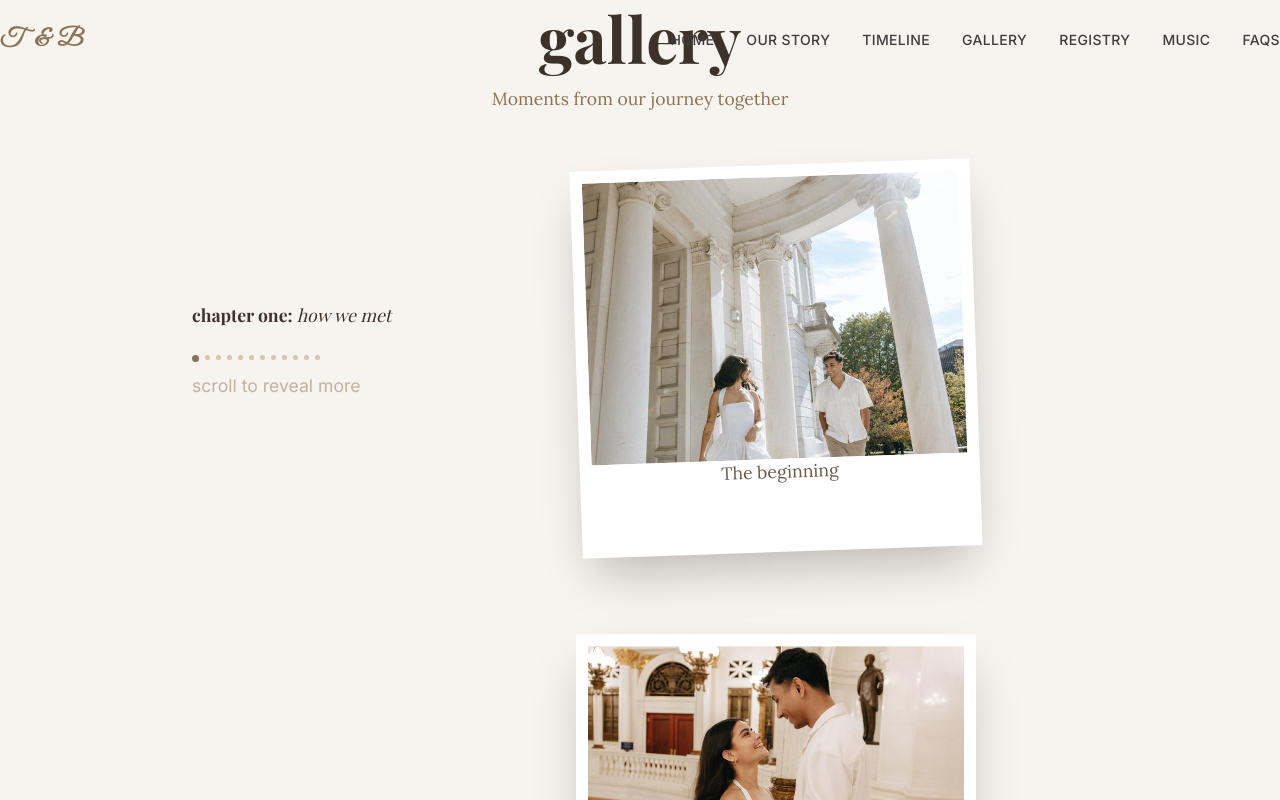
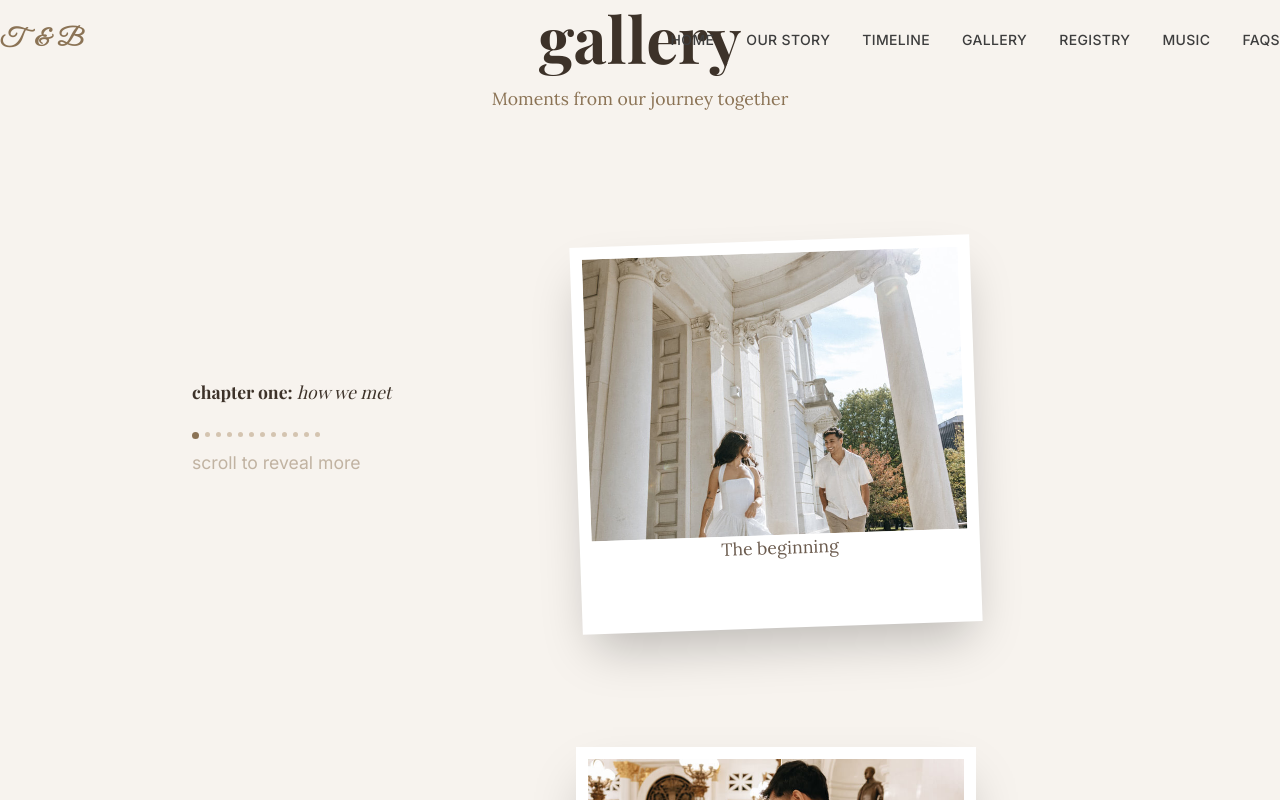
Before and after one commit to tarakhanal/website, a Next.js app: page /gallery in a window 1280 px wide. Shown: the top 800 px of the page. Built offline with nearby package versions, Linux system fonts and the light colour scheme; a web font is replaced by a local one.

Commit message:
Scrolling Gallery

```diff
--- a/src/app/gallery/page.tsx
+++ b/src/app/gallery/page.tsx
@@ -48,29 +48,69 @@ const allPhotos: PhotoEntry[] = [
 
 const N = allPhotos.length;
 
-// Predetermined scatter so the pile looks like real photos casually dropped
 const scatter = [
-  { rot: -2,   x:  0,  },
-  { rot:  3.5, x:  14, },
-  { rot: -4.5, x: -12, },
-  { rot:  1.5, x:  8,  },
-  { rot: -3,   x: -6,  },
-  { rot:  2.5, x:  16, },
-  { rot: -1.5, x: -10, },
-  { rot:  4,   x:  6,  },
-  { rot: -2.5, x: -16, },
-  { rot:  1,   x:  10, },
-  { rot: -3.5, x: -4,  },
-  { rot:  2,   x:  12, },
+  { rot: -2,   x:  0  },
+  { rot:  3.5, x:  14 },
+  { rot: -4.5, x: -12 },
+  { rot:  1.5, x:  8  },
+  { rot: -3,   x: -6  },
+  { rot:  2.5, x:  16 },
+  { rot: -1.5, x: -10 },
+  { rot:  4,   x:  6  },
+  { rot: -2.5, x: -16 },
+  { rot:  1,   x:  10 },
+  { rot: -3.5, x: -4  },
+  { rot:  2,   x:  12 },
 ];
 
+// ─── Polaroid Stack ───────────────────────────────────────────────────────────
+function PolaroidStack({ stackIndex, onOpen, sizes }: { stackIndex: number; onOpen: (i: number) => void; sizes: string }) {
+  return (
+    <div className="relative w-full" style={{ height: 'min(460px, 88vw)' }}>
+      {allPhotos.map((photo, i) => {
+        const { rot, x } = scatter[i];
+        const stacked   = i <= stackIndex;
+        const isPeek    = i === stackIndex + 1;
+        const isHidden  = i > stackIndex + 1;
+        // Keep peek card elevated so it animates OUT on top when scrolling back,
+        // not from behind the pile. Hidden cards go to 0.
+        const zIndex    = stacked ? i + 1 : isPeek ? stackIndex + 2 : 0;
+        const yVal      = stacked ? '0%' : isPeek ? '110%' : '300%';
+        const xVal      = stacked ? x : 0;
+        const rotVal    = stacked ? rot : 0;
+        const clickable = stacked || isPeek;
+
+        return (
+          <motion.div
+            key={i}
+            animate={{ y: yVal, x: xVal }}
+            transition={{ type: 'spring', stiffness: 120, damping: 22 }}
+            style={{ zIndex, position: 'absolute', inset: 0, display: 'flex', alignItems: 'center', justifyContent: 'center', visibility: isHidden ? 'hidden' : 'visible' }}
+          >
+            <motion.div
+              whileHover={clickable ? { scale: 1.04, rotate: 0, x: 0 } : {}}
+              transition={{ duration: 0.2 }}
+              onClick={() => clickable && onOpen(i)}
+              className="bg-white shadow-2xl flex flex-col"
+              style={{ padding: '12px 12px 52px 12px', width: 'min(400px, 88vw)', rotate: `${rotVal}deg`, cursor: clickable ? 'pointer' : 'default' }}
+            >
+              <div className="relative overflow-hidden" style={{ aspectRatio: '4/3' }}>
+                <Image src={photo.src} alt={photo.caption} fill sizes={sizes} className="object-cover" />
+              </div>
+              <p className="text-center text-sm mt-3 text-[#6B5B4E]" style={{ fontFamily: "'Lora', serif" }}>
+                {photo.caption}
+              </p>
+            </motion.div>
+          </motion.div>
+        );
+      })}
+    </div>
+  );
+}
+
 // ─── Lightbox ────────────────────────────────────────────────────────────────
-function Lightbox({
-  index, onClose, onPrev, onNext,
-}: { index: number; onClose: () => void; onPrev: () => void; onNext: () => void }) {
+function Lightbox({ index, onClose, onPrev, onNext }: { index: number; onClose: () => void; onPrev: () => void; onNext: () => void }) {
   const photo = allPhotos[index];
-
-  // keyboard navigation
   useEffect(() => {
     const handler = (e: KeyboardEvent) => {
       if (e.key === 'Escape') onClose();
@@ -83,38 +123,35 @@ function Lightbox({
 
   return (
     <motion.div
-      initial={{ opacity: 0 }}
-      animate={{ opacity: 1 }}
-      exit={{ opacity: 0 }}
-      transition={{ duration: 0.2 }}
-      className="fixed inset-0 z-[200] flex items-center justify-center bg-black/85 backdrop-blur-sm p-4"
+      initial={{ opacity: 0 }} animate={{ opacity: 1 }} exit={{ opacity: 0 }} transition={{ duration: 0.2 }}
+      className="fixed inset-0 z-[200] flex flex-col items-center justify-center bg-black/85 backdrop-blur-sm p-6"
+      style={{ minHeight: '100dvh' }}
       onClick={onClose}
     >
       <motion.div
-        initial={{ scale: 0.9, opacity: 0 }}
-        animate={{ scale: 1, opacity: 1 }}
-        exit={{ scale: 0.9, opacity: 0 }}
-        transition={{ duration: 0.25 }}
+        initial={{ scale: 0.9, opacity: 0 }} animate={{ scale: 1, opacity: 1 }} exit={{ scale: 0.9, opacity: 0 }} transition={{ duration: 0.25 }}
         onClick={(e) => e.stopPropagation()}
-        className="relative flex flex-col items-center w-full max-w-3xl"
+        className="flex flex-col items-center w-full max-w-lg"
+        style={{ maxHeight: 'calc(100dvh - 80px)' }}
       >
-        <button
-          onClick={onClose}
-          className="absolute -top-10 right-0 text-white/70 hover:text-white transition-colors"
-        >
-          <X className="w-7 h-7" />
-        </button>
-
-        <div className="bg-white shadow-2xl w-full" style={{ padding: '12px 12px 52px 12px' }}>
-          <div className="relative w-full" style={{ aspectRatio: '4/3' }}>
-            <Image src={photo.src} alt={photo.caption} fill sizes="800px" className="object-cover" />
+        <div className="bg-white shadow-2xl w-full flex flex-col" style={{ padding: '12px 12px 24px 12px', minHeight: 0 }}>
+          {/* Close button */}
+          <div className="flex justify-end mb-2 flex-shrink-0">
+            <button onClick={onClose} className="text-[#8B7355]/60 hover:text-[#3D3229] transition-colors">
+              <X className="w-6 h-6" />
+            </button>
           </div>
-          <p className="text-center text-base mt-4 text-[#6B5B4E]" style={{ fontFamily: "'Lora', serif" }}>
-            {photo.caption}
-          </p>
+          <div className="flex-1 flex items-center justify-center" style={{ minHeight: 0 }}>
+            <Image
+              src={photo.src}
+              alt={photo.caption}
+              style={{ maxWidth: '100%', maxHeight: '45vh', width: 'auto', height: 'auto', objectFit: 'contain', display: 'block' }}
+              sizes="(max-width: 768px) 92vw, 600px"
+            />
+          </div>
+          <p className="text-center text-base mt-4 flex-shrink-0 text-[#6B5B4E]" style={{ fontFamily: "'Lora', serif" }}>{photo.caption}</p>
         </div>
-
-        <div className="flex items-center justify-between w-full mt-5 px-1">
+        <div className="flex items-center justify-between w-full mt-4 px-1 flex-shrink-0">
           <button onClick={onPrev} className="flex items-center gap-1 text-white/70 hover:text-white transition-colors text-sm">
             <ChevronLeft className="w-5 h-5" /> Prev
           </button>
@@ -128,154 +165,147 @@ function Lightbox({
   );
 }
 
+// ─── Chapter Label ────────────────────────────────────────────────────────────
+function ChapterLabel({ stackIndex, mobile }: { stackIndex: number; mobile?: boolean }) {
+  const activeChapter = allPhotos[stackIndex].chapter;
+  return (
+    <div className={`flex flex-col gap-3 ${mobile ? 'items-center text-center' : 'items-start text-left'}`}>
+      <AnimatePresence mode="wait">
+        <motion.div key={activeChapter} initial={{ opacity: 0, y: 8 }} animate={{ opacity: 1, y: 0 }} exit={{ opacity: 0, y: -8 }} transition={{ duration: 0.35 }}>
+          <p className="text-sm sm:text-base font-bold text-[#3D3229] leading-snug" style={{ fontFamily: "'Playfair Display', serif" }}>
+            {chapterLabels[activeChapter].label}:{' '}
+            <span className="font-normal italic">{chapterLabels[activeChapter].subtitle}</span>
+          </p>
+        </motion.div>
+      </AnimatePresence>
+      <div className="flex gap-1.5">
+        {allPhotos.map((_, i) => (
+          <div key={i} className="rounded-full transition-all duration-300"
+            style={{ width: i <= stackIndex ? 7 : 5, height: i <= stackIndex ? 7 : 5, backgroundColor: i <= stackIndex ? '#8B7355' : '#D4C4B0' }} />
+        ))}
+      </div>
+      <p className="text-xs text-[#8B7355]/50">
+        {stackIndex < N - 1
+          ? (mobile ? 'swipe up to reveal more' : 'scroll to reveal more')
+          : (mobile ? 'tap a photo to view' : 'click a photo to view')}
+      </p>
+    </div>
+  );
+}
+
 // ─── Gallery Scroller ─────────────────────────────────────────────────────────
 function GalleryScroller() {
-  const sectionRef = useRef<HTMLDivElement>(null);
-  // stackIndex: how many photos are currently visible (0 = only first, N-1 = all stacked)
+  const sectionRef  = useRef<HTMLDivElement>(null);
   const [stackIndex, setStackIndex] = useState(0);
   const [lightboxIndex, setLightboxIndex] = useState<number | null>(null);
-  const isCapturing = useRef(false);
   const wheelBuffer = useRef(0);
-  const WHEEL_THRESHOLD = 180; // px of wheel delta to advance one photo
+  const touchStartY = useRef(0);
+  const lastAdvance = useRef(0); // timestamp of last advance/retreat
+  const WHEEL_THRESHOLD = 280;
+  const TOUCH_THRESHOLD = 55;
+  const COOLDOWN_MS = 600; // min ms between photo changes
 
-  const activeChapter = allPhotos[stackIndex].chapter;
-
-  const advance = useCallback(() => {
-    setStackIndex((i) => Math.min(i + 1, N - 1));
-  }, []);
-
-  const retreat = useCallback(() => {
-    setStackIndex((i) => Math.max(i - 1, 0));
-  }, []);
+  const advance = useCallback(() => setStackIndex((i) => Math.min(i + 1, N - 1)), []);
+  const retreat = useCallback(() => setStackIndex((i) => Math.max(i - 1, 0)), []);
 
   useEffect(() => {
-    const section = sectionRef.current;
-    if (!section) return;
-
     const onWheel = (e: WheelEvent) => {
-      const rect = section.getBoundingClientRect();
+      const rect = sectionRef.current?.getBoundingClientRect();
+      if (!rect) return;
       const inView = rect.top <= window.innerHeight * 0.3 && rect.bottom >= window.innerHeight * 0.7;
-
       if (!inView) return;
-
-      // Scrolling down and not all stacked yet → capture
       if (e.deltaY > 0 && stackIndex < N - 1) {
         e.preventDefault();
         wheelBuffer.current += e.deltaY;
-        if (wheelBuffer.current >= WHEEL_THRESHOLD) {
-          wheelBuffer.current = 0;
-          advance();
+        if (wheelBuffer.current >= WHEEL_THRESHOLD && Date.now() - lastAdvance.current >= COOLDOWN_MS) {
+          wheelBuffer.current = 0; lastAdvance.current = Date.now(); advance();
         }
-        isCapturing.current = true;
+        return;
+      }
+      if (e.deltaY < 0 && stackIndex > 0) {
+        e.preventDefault();
+        wheelBuffer.current += e.deltaY;
+        if (wheelBuffer.current <= -WHEEL_THRESHOLD && Date.now() - lastAdvance.current >= COOLDOWN_MS) {
+          wheelBuffer.current = 0; lastAdvance.current = Date.now(); retreat();
+        }
+      }
+    };
+
+    const onTouchStart = (e: TouchEvent) => {
+      touchStartY.current = e.touches[0].clientY;
+      // If the stack is engaged, prevent the browser from committing to native scroll
+      if (stackIndex > 0) e.preventDefault();
+    };
+
+    const onTouchMove = (e: TouchEvent) => {
+      // Always allow retreat (swipe down) if we have stacked photos
+      // Only gate advance (swipe up) by inView
+      const deltaY = touchStartY.current - e.touches[0].clientY;
+      if (Math.abs(deltaY) < TOUCH_THRESHOLD) return;
+
+      if (deltaY < 0 && stackIndex > 0) {
+        // Swipe down → retreat, always works
+        e.preventDefault(); retreat(); lastAdvance.current = Date.now(); touchStartY.current = e.touches[0].clientY;
         return;
       }
 
-      // Scrolling up and not at base → capture
-      if (e.deltaY < 0 && stackIndex > 0) {
-        e.preventDefault();
-        wheelBuffer.current += e.deltaY;
-        if (wheelBuffer.current <= -WHEEL_THRESHOLD) {
-          wheelBuffer.current = 0;
-          retreat();
-        }
-        isCapturing.current = true;
-        return;
+      const rect = sectionRef.current?.getBoundingClientRect();
+      if (!rect) return;
+      const inView = rect.top < window.innerHeight && rect.bottom > 0;
+      if (!inView) return;
+
+      if (deltaY > 0 && stackIndex < N - 1) {
+        e.preventDefault(); advance(); lastAdvance.current = Date.now(); touchStartY.current = e.touches[0].clientY;
       }
-
-      isCapturing.current = false;
     };
 
     window.addEventListener('wheel', onWheel, { passive: false });
-    return () => window.removeEventListener('wheel', onWheel);
+    window.addEventListener('touchstart', onTouchStart, { passive: false });
+    window.addEventListener('touchmove', onTouchMove, { passive: false });
+    return () => {
+      window.removeEventListener('wheel', onWheel);
+      window.removeEventListener('touchstart', onTouchStart);
+      window.removeEventListener('touchmove', onTouchMove);
+    };
   }, [stackIndex, advance, retreat]);
+
+  const openLightbox = useCallback((i: number) => setLightboxIndex(i), []);
 
   return (
     <>
       <div
         ref={sectionRef}
-        className="flex items-center justify-center py-8 sm:py-20 px-6 sm:px-12 pb-16 sm:pb-32"
-        style={{ minHeight: 'min(85vh, 100%)' }}
+        className="flex flex-col items-center px-6 sm:px-12"
+        style={{
+          minHeight: '100svh',
+          paddingTop: 'clamp(1.5rem, 6vw, 5rem)',
+          touchAction: stackIndex > 0 ? 'none' : 'auto',
+        }}
       >
-        <div className="w-full max-w-4xl flex flex-col sm:flex-row gap-8 sm:gap-16 items-center">
+        {/* Mobile: chapter label above stack — sticky so it stays visible */}
+        <div className="sm:hidden w-full max-w-lg mb-6 sticky top-20 z-20 bg-[#F7F3EE] py-2">
+          <ChapterLabel stackIndex={stackIndex} mobile />
+        </div>
 
-          {/* Chapter label + dots — stacked vertically, centered on mobile */}
-          <div className="w-full sm:w-52 flex-shrink-0 flex flex-col items-center sm:items-start gap-3">
-            <AnimatePresence mode="wait">
-              <motion.div
-                key={activeChapter}
-                initial={{ opacity: 0, y: 8 }}
-                animate={{ opacity: 1, y: 0 }}
-                exit={{ opacity: 0, y: -8 }}
-                transition={{ duration: 0.35 }}
-              >
-                <p className="text-sm sm:text-base font-bold text-[#3D3229] leading-snug text-center sm:text-left" style={{ fontFamily: "'Playfair Display', serif" }}>
-                  {chapterLabels[activeChapter].label}:{' '}
-                  <span className="font-normal italic">{chapterLabels[activeChapter].subtitle}</span>
-                </p>
-              </motion.div>
-            </AnimatePresence>
+        {/* Desktop: side-by-side */}
+        <div className="hidden sm:flex w-full max-w-4xl flex-row gap-16 items-center justify-center">
+          <div className="w-52 flex-shrink-0">
+            <ChapterLabel stackIndex={stackIndex} />
+          </div>
+          <div className="flex-1" style={{ minWidth: 0 }}>
+            <PolaroidStack stackIndex={stackIndex} onOpen={openLightbox} sizes="(max-width: 640px) 88vw, 400px" />
+          </div>
+        </div>
 
-            {/* Progress dots */}
-            <div className="flex gap-1.5">
-              {allPhotos.map((_, i) => (
-                <div
-                  key={i}
-                  className="rounded-full transition-all duration-300"
-                  style={{
-                    width: i <= stackIndex ? 7 : 5,
-                    height: i <= stackIndex ? 7 : 5,
-                    backgroundColor: i <= stackIndex ? '#8B7355' : '#D4C4B0',
-                  }}
-                />
-              ))}
-            </div>
+        {/* Mobile: stack centered */}
+        <div className="sm:hidden w-full" style={{ marginTop: stackIndex === N - 1 ? 'min(100px, 18vw)' : 0, transition: 'margin-top 0.4s ease' }}>
+          <PolaroidStack stackIndex={stackIndex} onOpen={openLightbox} sizes="88vw" />
+        </div>
 
-            <p className="text-xs text-[#8B7355]/50">
-              {stackIndex < N - 1 ? 'scroll to reveal more' : 'click a photo to view'}
-            </p>
-          </div>
-
-          {/* Stacking polaroids */}
-          <div className="flex-1 relative w-full" style={{ height: 'min(460px, 88vw)' }}>
-            {allPhotos.map((photo, i) => {
-              const { rot, x } = scatter[i];
-              const stacked = i <= stackIndex;
-              // stacked: in pile; peek: full card visible just below the pile; hidden: off screen
-              const yVal = stacked ? '0%' : i === stackIndex + 1 ? '102%' : '210%';
-              const xVal = stacked ? x : 0;
-              const rotVal = stacked ? rot : 0;
-              return (
-                <motion.div
-                  key={i}
-                  animate={{ y: yVal, x: xVal }}
-                  transition={{ type: 'spring', stiffness: 120, damping: 22 }}
-                  style={{ zIndex: i, position: 'absolute', inset: 0, display: 'flex', alignItems: 'center', justifyContent: 'center' }}
-                >
-                  <motion.div
-                    whileHover={stacked ? { scale: 1.04, rotate: 0, x: 0 } : {}}
-                    transition={{ duration: 0.2 }}
-                    onClick={() => stacked && setLightboxIndex(i)}
-                    className="bg-white shadow-2xl flex flex-col"
-                    style={{
-                      padding: '12px 12px 52px 12px',
-                      width: 'min(400px, 88vw)',
-                      rotate: `${rotVal}deg`,
-                      cursor: stacked ? 'pointer' : 'default',
-                    }}
-                  >
-                    <div className="relative overflow-hidden" style={{ aspectRatio: '4/3' }}>
-                      <Image src={photo.src} alt={photo.caption} fill sizes="(max-width: 640px) 88vw, 400px" className="object-cover" />
-                    </div>
-                    <p className="text-center text-sm mt-3 text-[#6B5B4E]" style={{ fontFamily: "'Lora', serif" }}>
-                      {photo.caption}
-                    </p>
-                  </motion.div>
-                </motion.div>
-              );
-            })}
-          </div>
-
-        </div>
+        {/* Spacer so peek card shows fully on mobile — hidden when all stacked */}
+        {stackIndex < N - 1 && (
+          <div className="sm:hidden" style={{ height: 'min(480px, 92vw)' }} />
+        )}
       </div>
 
       <AnimatePresence>
@@ -295,7 +325,7 @@ function GalleryScroller() {
 // ─── Page ─────────────────────────────────────────────────────────────────────
 export default function GalleryPage() {
   return (
-    <main className="bg-[#F7F3EE] min-h-screen">
+    <main className="bg-[#F7F3EE] min-h-screen overflow-x-hidden">
       <Navigation />
 
       <section className="pt-40 pb-8 px-4 text-center">
@@ -320,7 +350,6 @@ export default function GalleryPage() {
       </section>
 
       <GalleryScroller />
-
     </main>
   );
 }
--- a/src/app/globals.css
+++ b/src/app/globals.css
@@ -18,10 +18,24 @@
   margin: 0;
   padding: 0;
   box-sizing: border-box;
+  scrollbar-width: none;
+  -ms-overflow-style: none;
+}
+
+*::-webkit-scrollbar {
+  display: none;
+  width: 0;
+  height: 0;
 }
 
 html {
   scroll-behavior: smooth;
+  scrollbar-width: none;
+  -ms-overflow-style: none;
+}
+
+html::-webkit-scrollbar {
+  display: none;
 }
 
 body {
@@ -31,6 +45,11 @@ body {
   line-height: 1.6;
   overflow-x: hidden;
   overscroll-behavior-y: none;
+  scrollbar-width: none; /* Firefox */
+}
+
+body::-webkit-scrollbar {
+  display: none; /* Chrome, Safari, mobile WebKit */
 }
 
 /* Fonts */
--- a/src/app/layout.tsx
+++ b/src/app/layout.tsx
@@ -25,8 +25,12 @@ export default function RootLayout({
         <link rel="preconnect" href="https://fonts.googleapis.com" />
         <link rel="preconnect" href="https://fonts.gstatic.com" crossOrigin="anonymous" />
         <link href="https://fonts.googleapis.com/css2?family=Great+Vibes&display=swap" rel="stylesheet" />
+        <style>{`
+          html, body { scrollbar-width: none; -ms-overflow-style: none; }
+          html::-webkit-scrollbar, body::-webkit-scrollbar { display: none; width: 0; }
+        `}</style>
       </head>
-      <body className="min-h-screen bg-[#FAFAF8]">
+      <body className="min-h-screen bg-[#F7F3EE] overflow-x-hidden">
         <HeartClickEffect />
         {children}
       </body>
```
